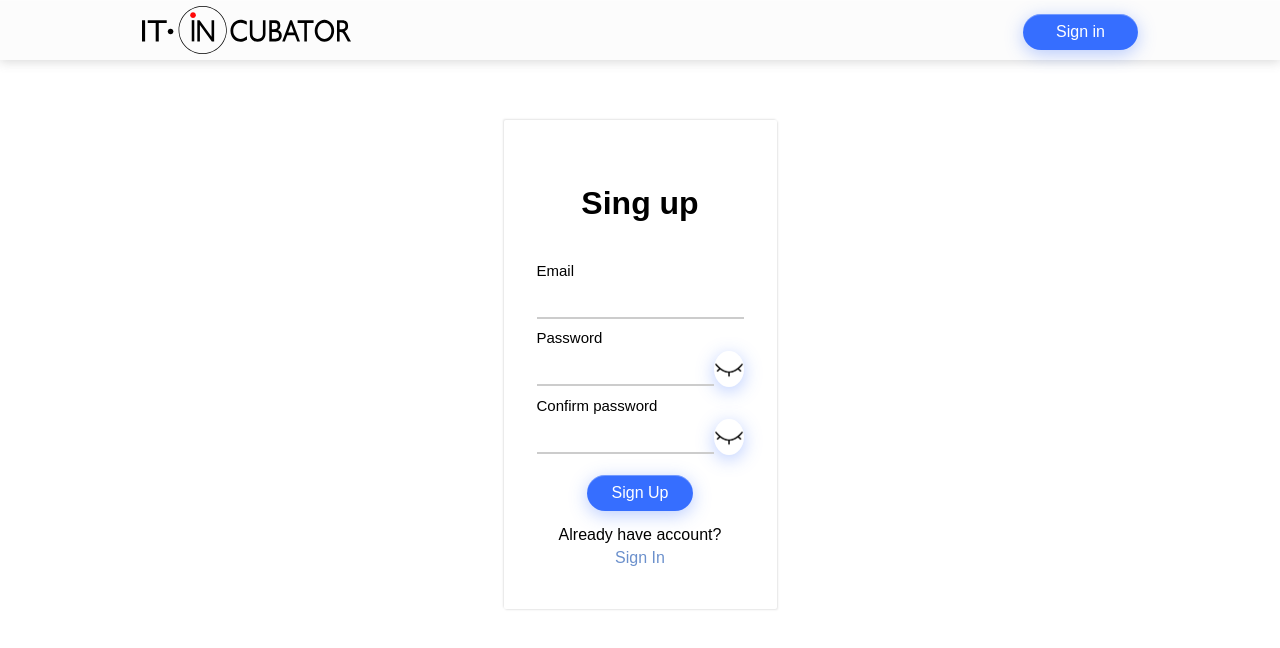
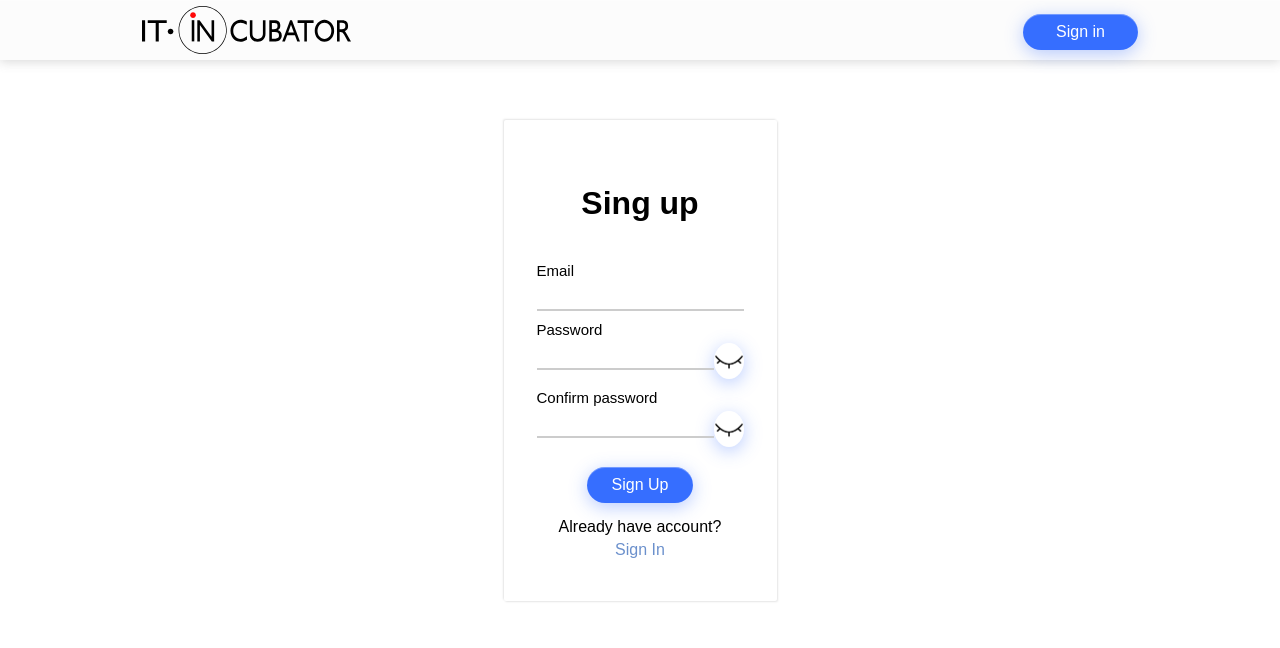
Before and after one commit to Mart7anova/qnun, a React (Create React App) app: page / in a window 1280 px wide. Shown: the top 648 px of the page. Built offline with nearby package versions, Linux system fonts and the light colour scheme; no server answers.

Commit message:
fix input height

```diff
--- a/src/s1-main/m1-ui/common/c1-components/Input/Input.module.scss
+++ b/src/s1-main/m1-ui/common/c1-components/Input/Input.module.scss
@@ -15,7 +15,6 @@
 		position: relative;
 		outline: none;
 		width: 100%;
-		height: 35px;
 		padding: 5px 0;
 		border: none;
 		border-bottom: 2px solid #CCCCCC;
```
